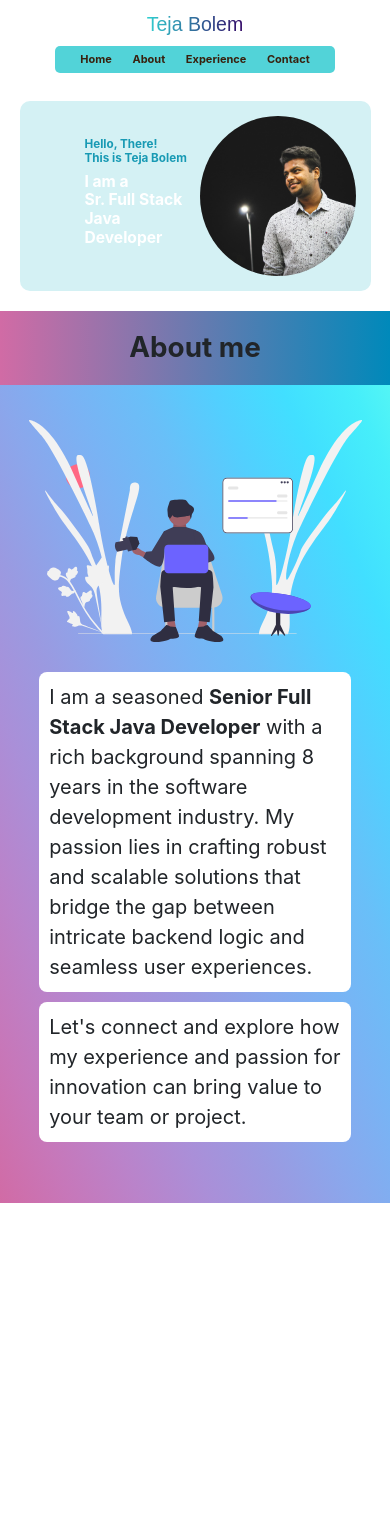
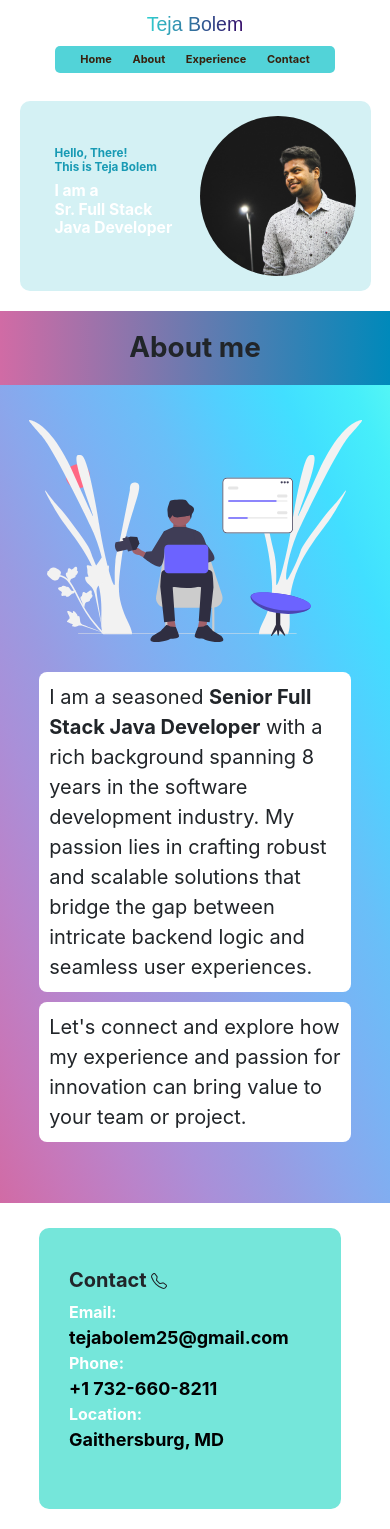
Before and after one commit to tbolem25/portfolio, an Angular app: page / in a window 390 px wide. Before the commit the page ends 1223 px from the top, so only its background shows below. Built offline with nearby package versions, Linux system fonts and the light colour scheme; a web font is replaced by a local one.

Commit message:
contact initial done

```diff
--- a/src/app/app.component.html
+++ b/src/app/app.component.html
@@ -44,9 +44,11 @@
 
 </div>
 
-<!-- <div class="contact" id="contact">
+<div class="contact" id="contact">
   <div class="contact-details">
-    <h1>Contact</h1>
+    <h1>Contact <svg xmlns="http://www.w3.org/2000/svg" class="fa-lg" width="16" height="16" fill="currentColor" class="bi bi-telephone" viewBox="0 0 16 16">
+      <path d="M3.654 1.328a.678.678 0 0 0-1.015-.063L1.605 2.3c-.483.484-.661 1.169-.45 1.77a17.568 17.568 0 0 0 4.168 6.608 17.569 17.569 0 0 0 6.608 4.168c.601.211 1.286.033 1.77-.45l1.034-1.034a.678.678 0 0 0-.063-1.015l-2.307-1.794a.678.678 0 0 0-.58-.122l-2.19.547a1.745 1.745 0 0 1-1.657-.459L5.482 8.062a1.745 1.745 0 0 1-.46-1.657l.548-2.19a.678.678 0 0 0-.122-.58L3.654 1.328zM1.884.511a1.745 1.745 0 0 1 2.612.163L6.29 2.98c.329.423.445.974.315 1.494l-.547 2.19a.678.678 0 0 0 .178.643l2.457 2.457a.678.678 0 0 0 .644.178l2.189-.547a1.745 1.745 0 0 1 1.494.315l2.306 1.794c.829.645.905 1.87.163 2.611l-1.034 1.034c-.74.74-1.846 1.065-2.877.702a18.634 18.634 0 0 1-7.01-4.42 18.634 18.634 0 0 1-4.42-7.009c-.362-1.03-.037-2.137.703-2.877L1.885.511z"/>
+    </svg></h1>
     <div>
       <label>Email: </label><br>
       <a href="mailto:tejabolem25@gmail.com">tejabolem25{{ '@' }}gmail.com</a>
@@ -62,7 +64,7 @@
   <div class="contact-svg">
     <img src="assets/contact.svg" alt="person-svg">
   </div>
-</div> -->
+</div>
 
 <!-- <footer>
   <img src="assets/footer.png">
@@ -87,27 +89,4 @@
   </div>
 
 </footer>
-
-footer
-  width: 100%
-  height: auto
-  position: relative
-  img
-    width: 100%
-    height: 40vh
-    object-fit: fill
-  .footer-float
-    width: 100%
-    display: flex
-    justify-content: space-around
-    position: absolute
-    bottom: 0
-    left: 0
-    a
-      text-decoration: none
-      color: Black
-      font-weight: bold
-    .footer-links
-      display: flex
-      flex-direction: column
-      padding: 60px 100px 20px -->
+ -->
--- a/src/app/app.component.sass
+++ b/src/app/app.component.sass
@@ -72,7 +72,7 @@
     flex-direction: column
     align-content: center
     justify-content: center
-    padding-left: 50px
+    padding-left: 20px
     width: 60%
     h1
       color: white
@@ -160,17 +160,71 @@
   justify-content: space-between
   gap: 10px
   align-items: center
-  margin: auto auto 20px
+  margin: 25px auto 20px
   .contact-details
     width: 40%
     background-color: #75E6DA
     padding: 40px 30px
     border-radius: 10px
+    overflow: hidden
+    h1
+      font-weight: bold
+      font-size: 20px
+    a
+      text-decoration: none
+      color: Black
+      font-weight: bold
+      font-size: 18px
+    address
+      color: Black
+      font-weight: bold
+      font-size: 18px
     label
+      color: white
       font-weight: bold
   .contact-svg
     width: 50%
     img
       width: 100%
+@media screen and (max-width:600px)
+  .contact
+    width: 80%
+    display: flex
+    justify-content: space-between
+    gap: 10px
+    align-items: center
+    margin: 25px auto 20px
+    .contact-details
+      width: 100%
+      padding: 40px 30px
+    .contact-svg
+      width: 0
+      img
+        display: none
+        width: 0
+
 
 /* Footer styles */
+footer
+  width: 100%
+  height: auto
+  position: relative
+  img
+    width: 100%
+    height: 40vh
+    object-fit: fill
+  .footer-float
+    width: 100%
+    display: flex
+    justify-content: space-around
+    position: absolute
+    bottom: 0
+    left: 0
+    a
+      text-decoration: none
+      color: Black
+      font-weight: bold
+    .footer-links
+      display: flex
+      flex-direction: column
+      padding: 60px 100px 20px
```
